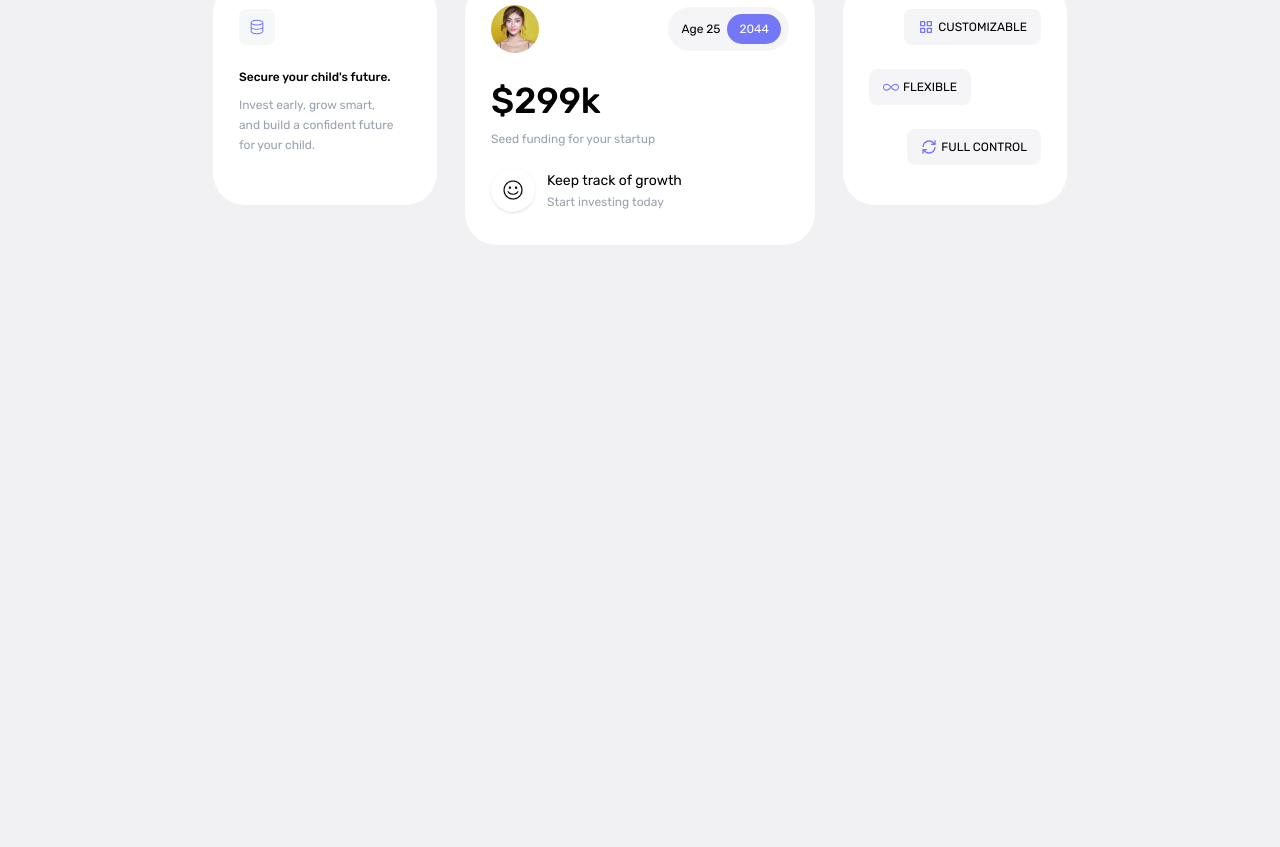
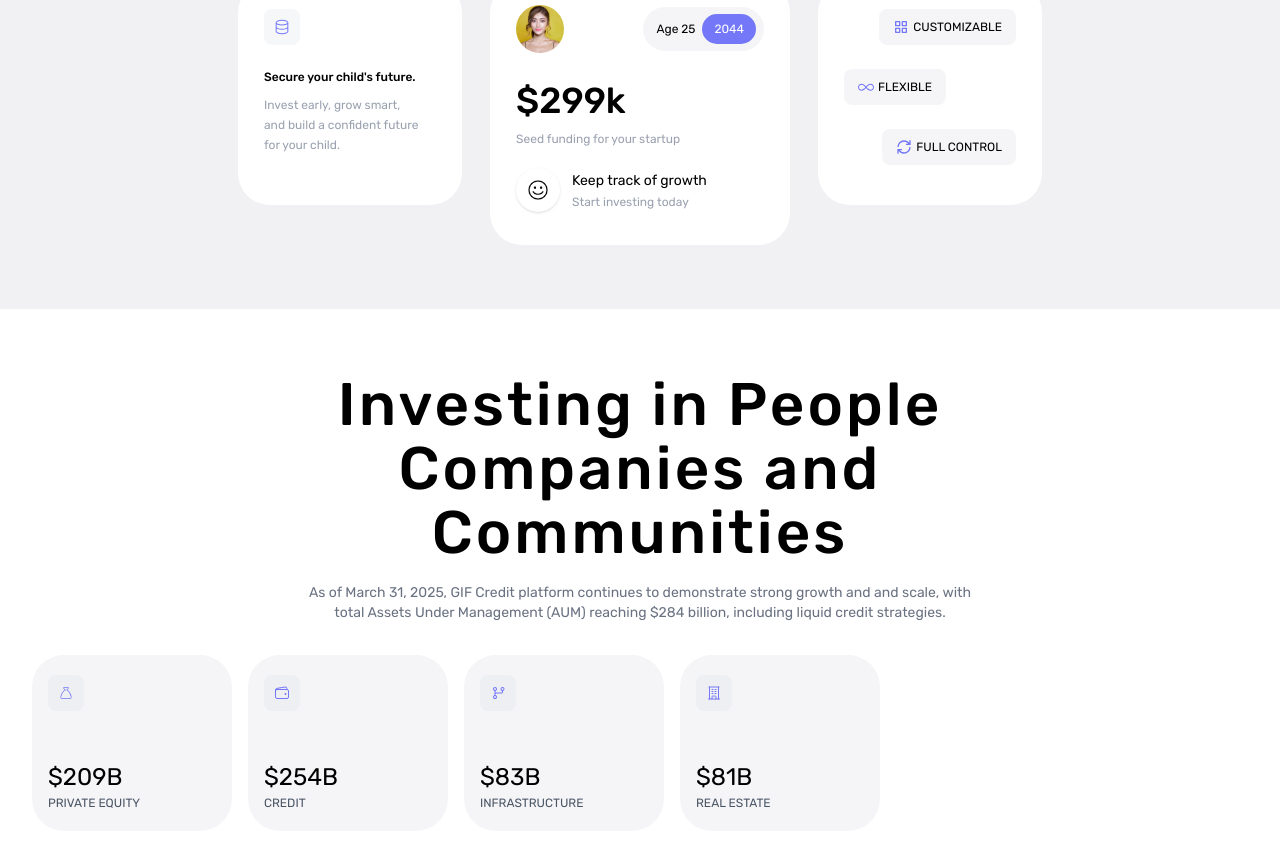
Before and after one commit to rosanno/gif-landing-page, a React (Vite) app: page / in a window 1280 px wide. Shown: the part 537-1384 px from the top of the page. Before the commit the page ends 800 px from the top, so only its background shows below. Built offline with nearby package versions, Linux system fonts and the light colour scheme.

Commit message:
feat: add Approach component and update About styling

```diff
--- a/src/App.tsx
+++ b/src/App.tsx
@@ -1,6 +1,6 @@
 import Header from "@/components/Header";
 import About from "@/components/About";
-
+import Approach from "@/components/Approach";
 
 const App = () => {
   return (
@@ -8,6 +8,7 @@ const App = () => {
       <Header />
       <main>
         <About />
+        <Approach />
       </main>
     </>
   );
--- a/src/components/About.tsx
+++ b/src/components/About.tsx
@@ -108,7 +108,7 @@ const About = () => {
     : [...cardList, ...cardList];
 
   return (
-    <section className="mt-7 lg:mt-20 max-w-[1490px] mx-auto">
+    <section className="mt-7 pb-16 lg:mt-20 max-w-[1490px] mx-auto">
       <div className="max-w-xs md:max-w-2xl lg:max-w-3xl mx-auto text-center">
         <h1 className="tracking-wider font-medium text-2xl md:text-5xl lg:text-6xl md:leading-14 lg:leading-16">
           Your trusted world wide{" "}
@@ -157,7 +157,7 @@ const About = () => {
                 shadow="none"
                 className={`rounded-4xl! ${
                   card.type === "profile"
-                    ? "w-[350px]!"
+                    ? "w-[300px]!"
                     : "w-56! h-56!"
                 } shrink-0`}
               >
--- /dev/null
+++ b/src/components/Approach.tsx
@@ -0,0 +1,81 @@
+import { CiBag1 } from "react-icons/ci";
+import { HiOutlineBuildingOffice } from "react-icons/hi2";
+import { IoWalletOutline } from "react-icons/io5";
+import { PiGitBranch } from "react-icons/pi";
+import Card from "./ui/Card";
+
+const investCardItem = [
+  {
+    label: "$209B",
+    desc: "private equity",
+    icon: CiBag1,
+  },
+  {
+    label: "$254B",
+    desc: "credit",
+    icon: IoWalletOutline,
+  },
+  {
+    label: "$83B",
+    desc: "infrastructure",
+    icon: PiGitBranch,
+  },
+  {
+    label: "$81B",
+    desc: "real estate",
+    icon: HiOutlineBuildingOffice,
+  },
+];
+
+const Approach = () => {
+  return (
+    <section className="bg-white pt-16">
+      <div>
+        <div className="max-w-xs md:max-w-2xl lg:max-w-3xl mx-auto text-center">
+          <h2 className="tracking-wider font-medium text-xl md:text-5xl lg:text-6xl md:leading-14 lg:leading-16">
+            Investing in People Companies and Communities
+          </h2>
+          <p className="text-sm text-gray-500 pt-2.5 md:w-xl lg:w-2xl mx-auto lg:mt-2">
+            As of March 31, 2025, GIF Credit platform
+            continues to demonstrate strong growth and and
+            scale, with total Assets Under Management (AUM)
+            reaching $284 billion, including liquid credit
+            strategies.
+          </p>
+        </div>
+
+        <div>
+          <div className="flex overflow-x-auto gap-4 py-8 px-4 md:px-8 scrollbar">
+            {investCardItem.map((item) => {
+              const Icon = item.icon;
+
+              return (
+                <Card
+                  key={item.desc}
+                  className="flex-shrink-0 w-[200px]! h-44! bg-gray-200/40! rounded-4xl! py-5"
+                  shadow="none"
+                >
+                  <div className="flex flex-col justify-between h-full">
+                    <div className="bg-gray-300/20 rounded-lg w-fit p-2.5">
+                      <Icon className="text-[#7478F8] size-4" />
+                    </div>
+                    <div>
+                      <div className="text-2xl">
+                        {item.label}
+                      </div>
+                      <div className="text-gray-600 uppercase text-xs pt-0.5">
+                        {item.desc}
+                      </div>
+                    </div>
+                  </div>
+                </Card>
+              );
+            })}
+          </div>
+        </div>
+      </div>
+    </section>
+  );
+};
+
+export default Approach;
```
